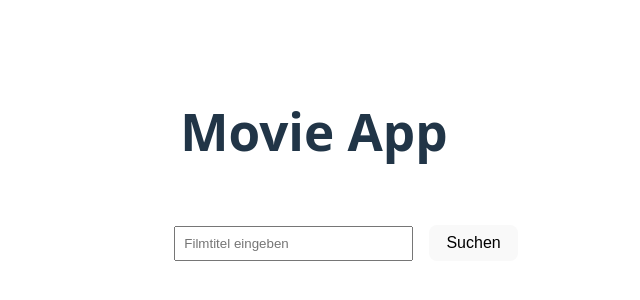
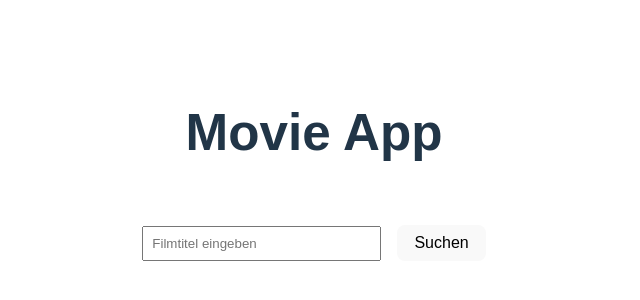
Before and after one commit to akleinlo/MovieTracker, a React (Vite) app in the folder frontend/: page / in a window 1280 px wide. Shown: the part 210-510 px from the top of the page, without its empty margins (326-966 px from the left). Built offline with nearby package versions, Linux system fonts and the light colour scheme.

Commit message:
added styling

```diff
--- a/frontend/src/App.tsx
+++ b/frontend/src/App.tsx
@@ -3,8 +3,14 @@ import MovieSearch from "./components/MovieSearch";
 
 export default function App() {
     return (
-        <div id="root">
-            <h1 style={{ textAlign: "center", marginTop: "2rem" }}>Movie App</h1>
+        <div style={{
+            fontFamily: "Arial, sans-serif",
+            display: "flex",
+            flexDirection: "column",
+            alignItems: "center",
+            padding: "2rem"
+        }}>
+            <h1 style={{ textAlign: "center", marginBottom: "2rem" }}>Movie App</h1>
             <MovieSearch />
         </div>
     );
```
